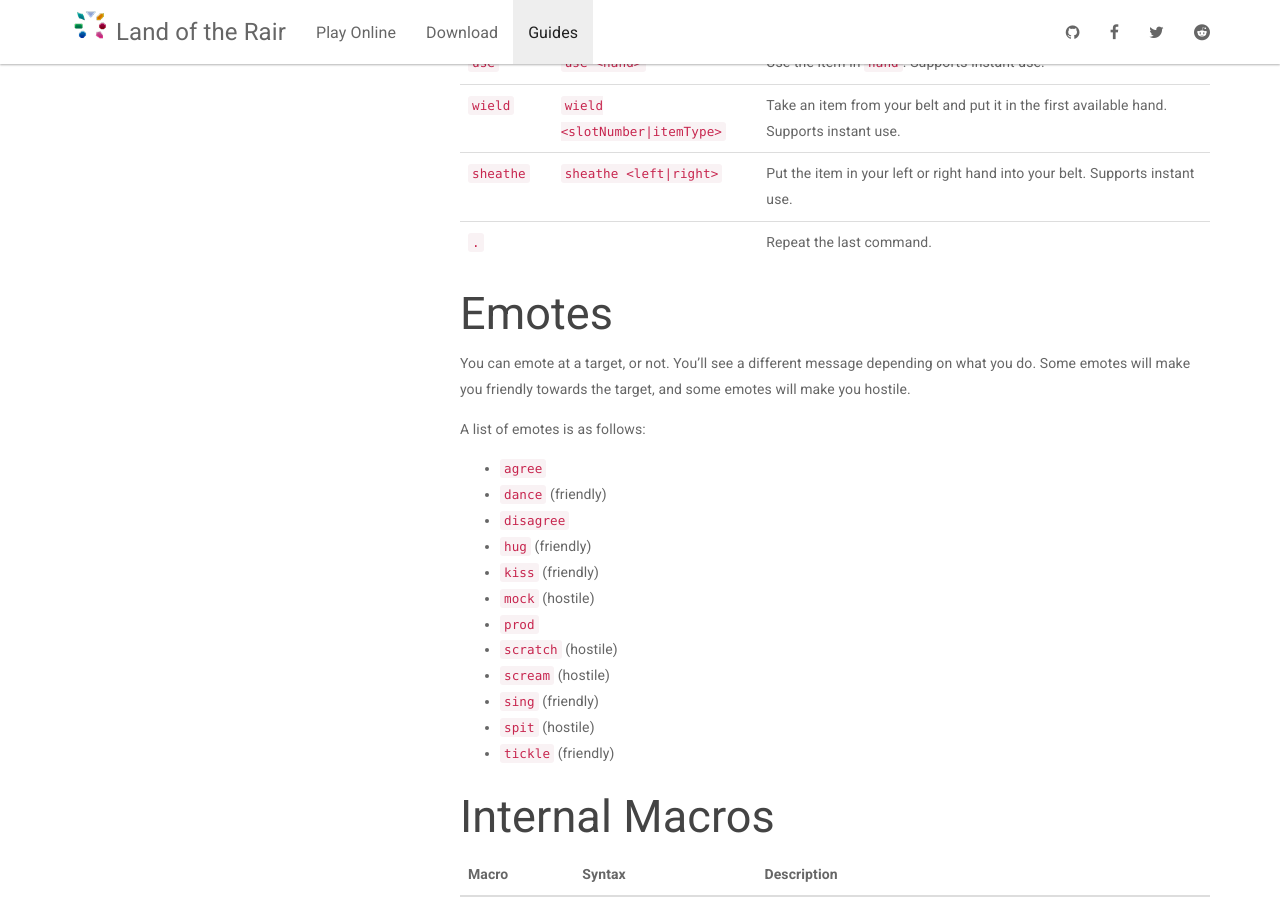
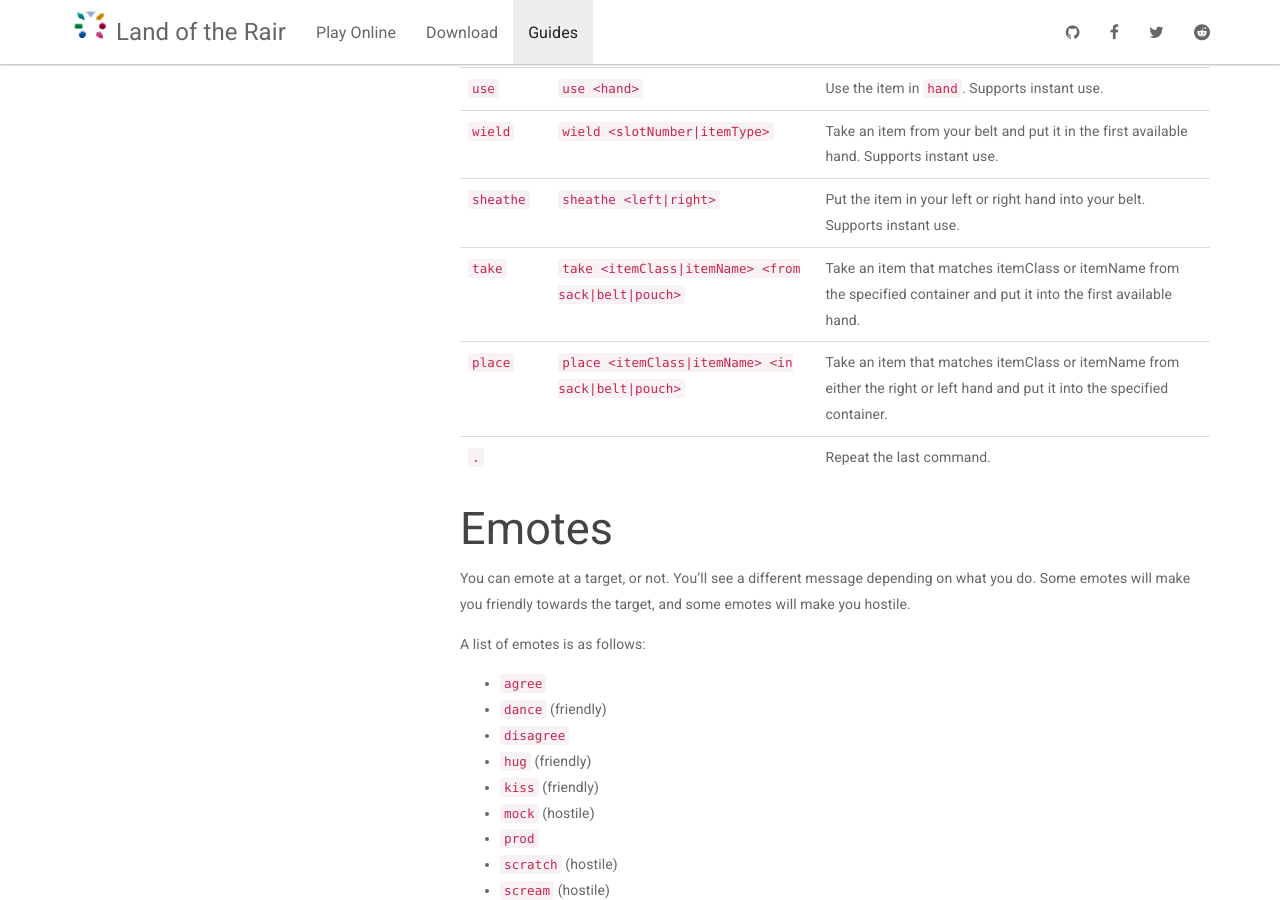
Before and after one commit to LandOfTheRair/landoftherair.github.io, a Jekyll site: the page built from _docs/getting-started/default-macros.md, in a window 1280 px wide and 900 px high, scrolled down 1428 px. Built offline with Jekyll 4.4.1, drawn with Linux system fonts in a browser that asks for light colours; nearby versions of some CDN libraries; some of the changed text lies outside the part shown.

Commit message:
Update default-macros.md

```diff
--- a/_docs/getting-started/default-macros.md
+++ b/_docs/getting-started/default-macros.md
@@ -39,6 +39,8 @@ Macro | Syntax | Description
 `use`                 | `use <hand>` | Use the item in `hand`. Supports instant use.
 `wield`               | `wield <slotNumber|itemType>` | Take an item from your belt and put it in the first available hand. Supports instant use.
 `sheathe`             | `sheathe <left|right>` | Put the item in your left or right hand into your belt. Supports instant use.
+`take`                | `take <itemClass|itemName> <from sack|belt|pouch>` | Take an item that matches itemClass or itemName from the specified container and put it into the first available hand.
+`place`               | `place <itemClass|itemName> <in sack|belt|pouch>` | Take an item that matches itemClass or itemName from either the right or left hand and put it into the specified container.
 `.`                   | | Repeat the last command.
 
 ## Emotes
@@ -123,3 +125,6 @@ There are a lot of interesting combinations you can work with while making macro
 
 * `~LtG; steal` (drop left item on ground, then steal)
 * `~LtG; mug` (drop left item on ground, then mug)
+* `take bottle from sack` (take a bottle from sack)
+* `take heal from sack` (take an item with "heal" in the name, from sack)
+* `take bottle;use right;place bottle` (take the first bottle from your sack, use it, then put it away)
```
